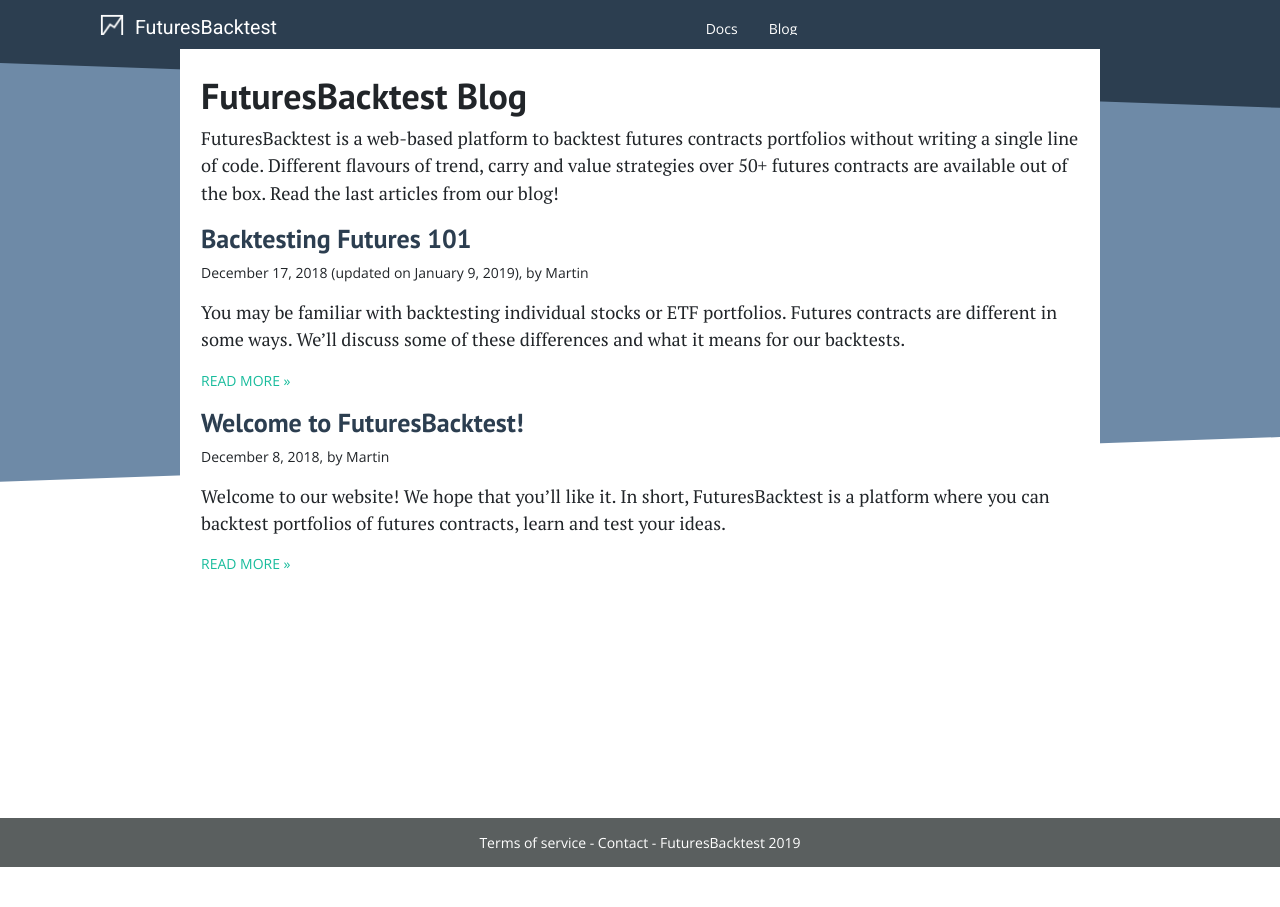
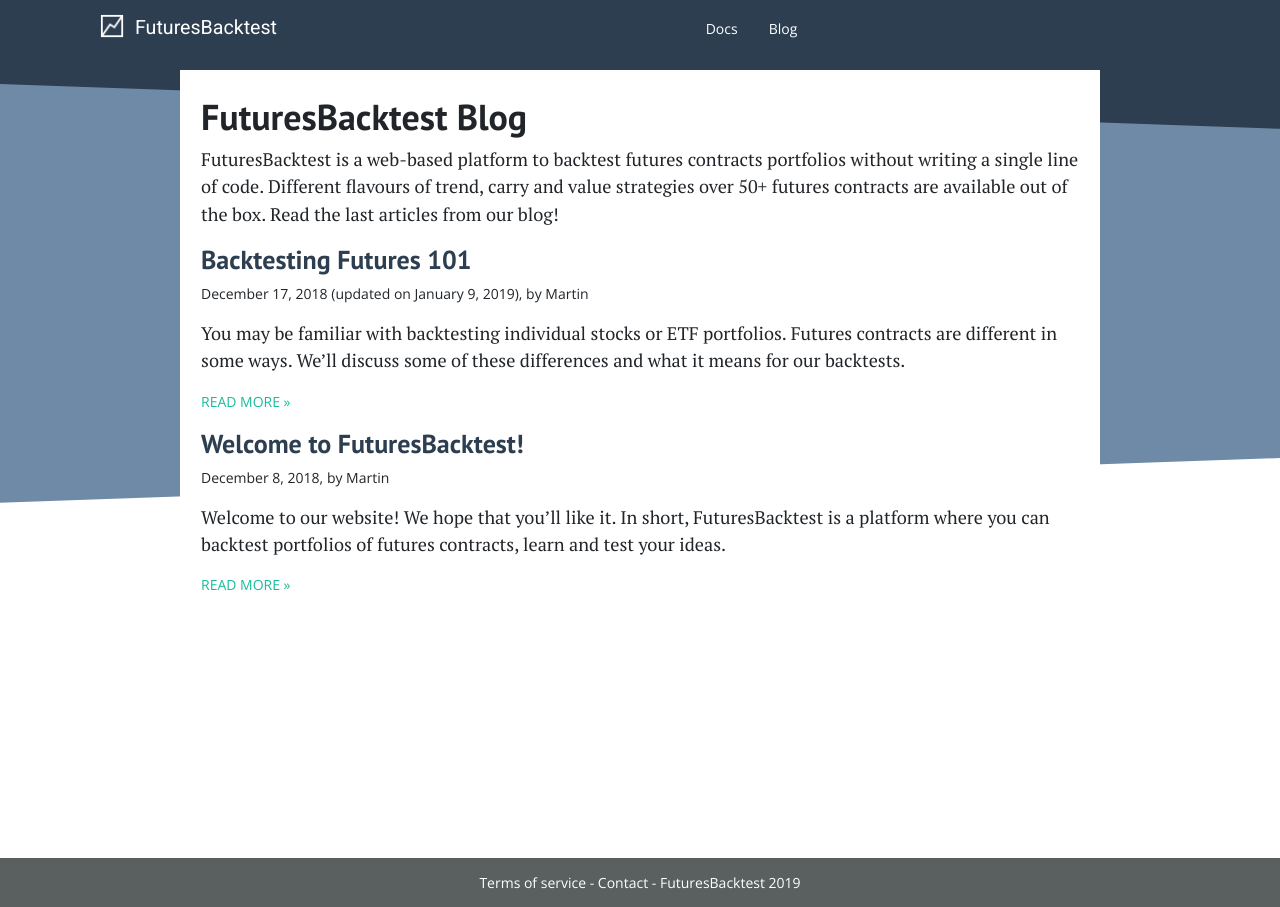
Before and after one commit to ajmal017/futuresbacktest.github.io, a Jekyll site: the page built from blog/index.md, in a window 1280 px wide. Built offline with Jekyll 4.4.1, drawn with Linux system fonts in a browser that asks for light colours; nearby versions of some CDN libraries.

Commit message:
Update blog.scss

```diff
--- a/assets/css/blog.scss
+++ b/assets/css/blog.scss
@@ -52,7 +52,7 @@
 }
 
 main {
-  min-height: 80vh;
+  min-height: calc(100vh - 140px);
 }
 
 .PageNavigation {
@@ -79,7 +79,6 @@
   	width: 100%;
   	overflow: hidden;
   	position: relative;
-  	top: -21px;
   }
 
   #deco-1 {
```
